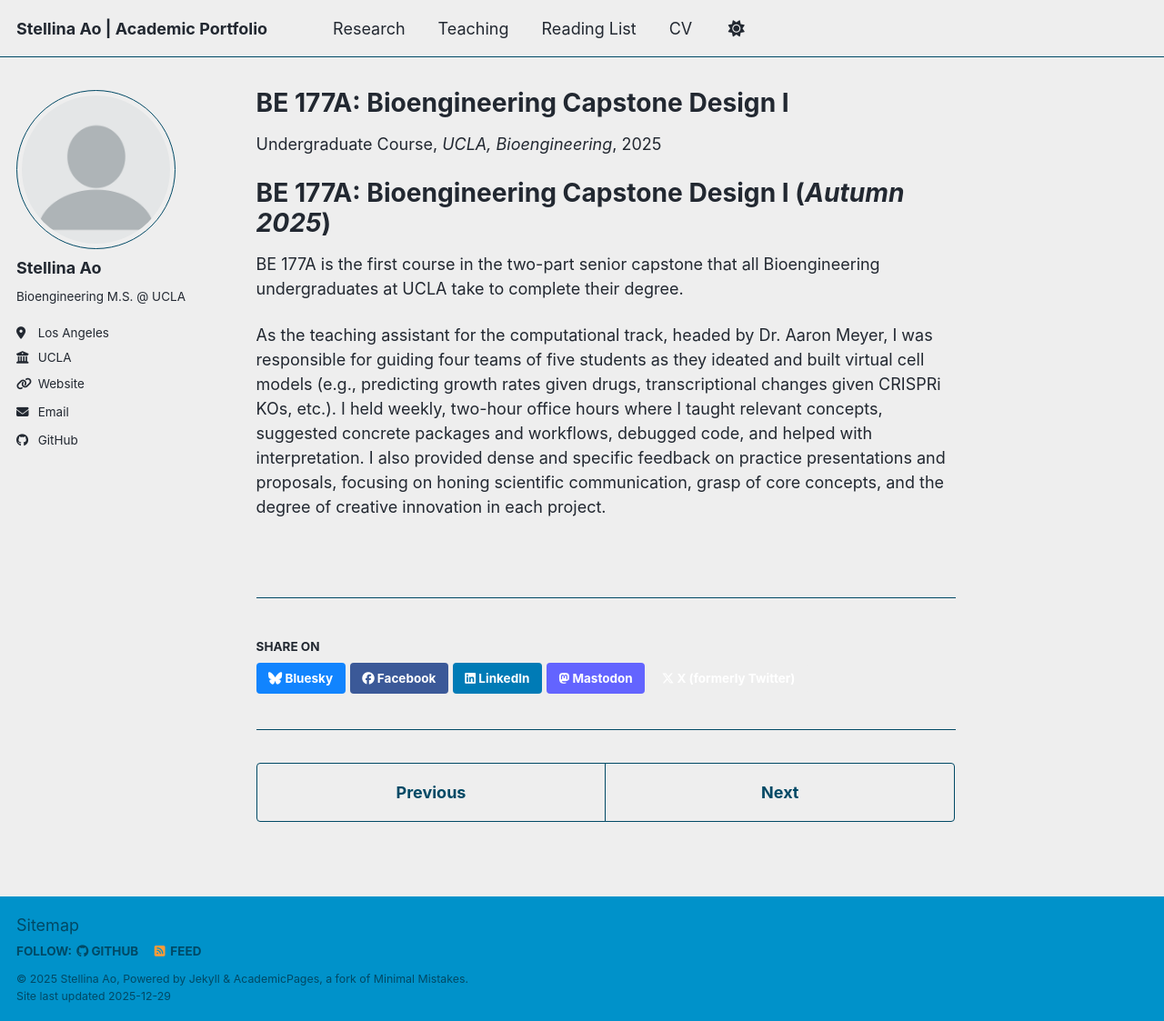
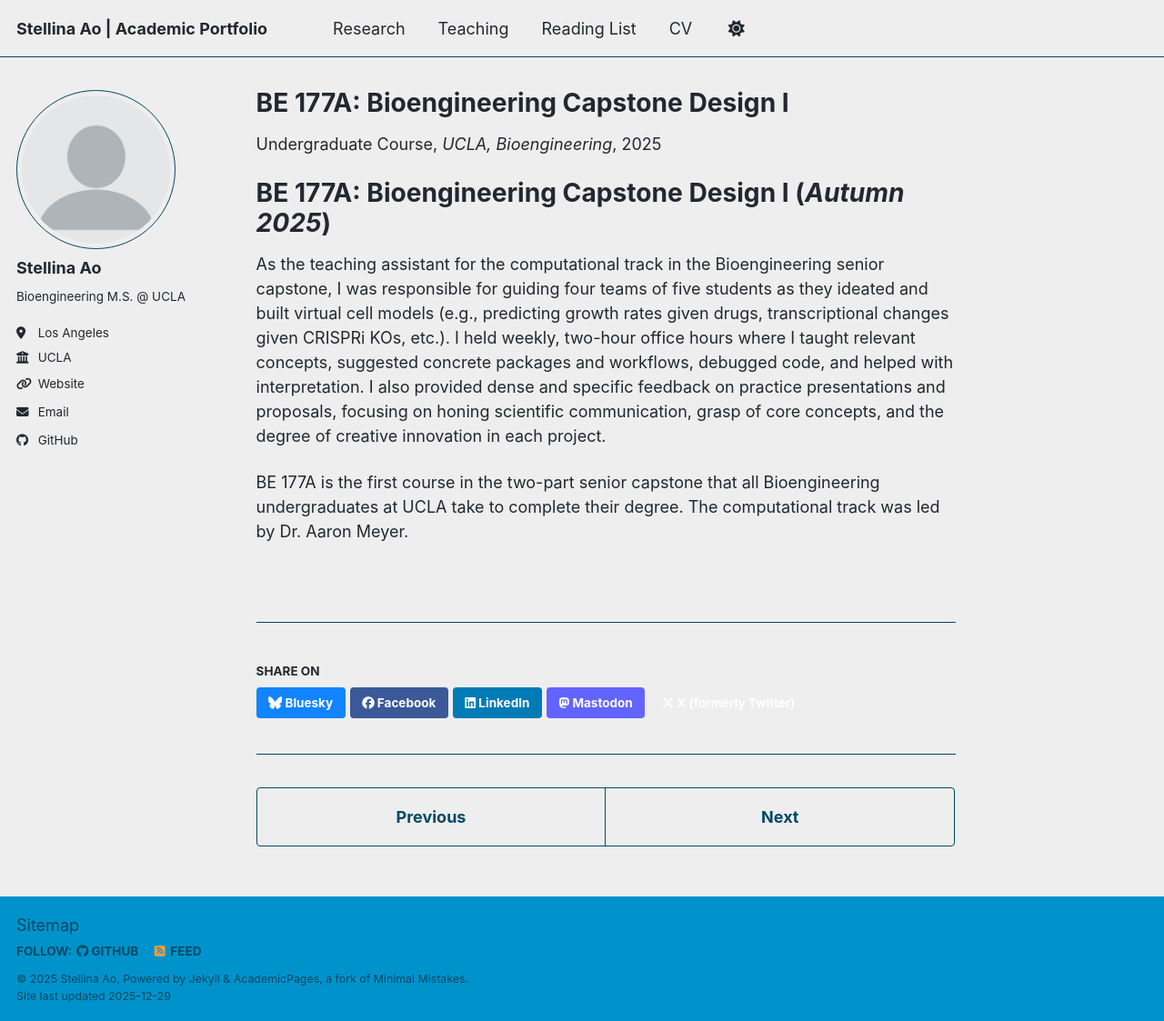
Before and after one commit to stellinaao/stellinaao.github.io, a Jekyll site: the page built from _teaching/be177.md, in a window 1280 px wide and 1123 px high. Shown: the whole window at 91% size. Built offline with Jekyll 4.4.1, drawn with Linux system fonts in a browser that asks for light colours; a script bundle is joined from its source files by our own code; library files that are not in the unit come from our copies.

Commit message:
updated layout of TA text

```diff
--- a/_teaching/be177.md
+++ b/_teaching/be177.md
@@ -10,6 +10,6 @@ location: "Los Angeles, USA"
 
 BE 177A: Bioengineering Capstone Design I (*Autumn 2025*)
 ======
-BE 177A is the first course in the two-part senior capstone that all Bioengineering undergraduates at UCLA take to complete their degree.
+As the teaching assistant for the computational track in the Bioengineering senior capstone, I was responsible for guiding four teams of five students as they ideated and built virtual cell models (e.g., predicting growth rates given drugs, transcriptional changes given CRISPRi KOs, etc.). I held weekly, two-hour office hours where I taught relevant concepts, suggested concrete packages and workflows, debugged code, and helped with interpretation. I also provided dense and specific feedback on practice presentations and proposals, focusing on honing scientific communication, grasp of core concepts, and the degree of creative innovation in each project.
 
-As the teaching assistant for the computational track, headed by Dr. Aaron Meyer, I was responsible for guiding four teams of five students as they ideated and built virtual cell models (e.g., predicting growth rates given drugs, transcriptional changes given CRISPRi KOs, etc.). I held weekly, two-hour office hours where I taught relevant concepts, suggested concrete packages and workflows, debugged code, and helped with interpretation. I also provided dense and specific feedback on practice presentations and proposals, focusing on honing scientific communication, grasp of core concepts, and the degree of creative innovation in each project.
+BE 177A is the first course in the two-part senior capstone that all Bioengineering undergraduates at UCLA take to complete their degree. The computational track was led by Dr. Aaron Meyer.
```
Also changed, not shown: _pages/about.md (+1 -1 lines), _teaching/be175.md (+3 -3 lines).
